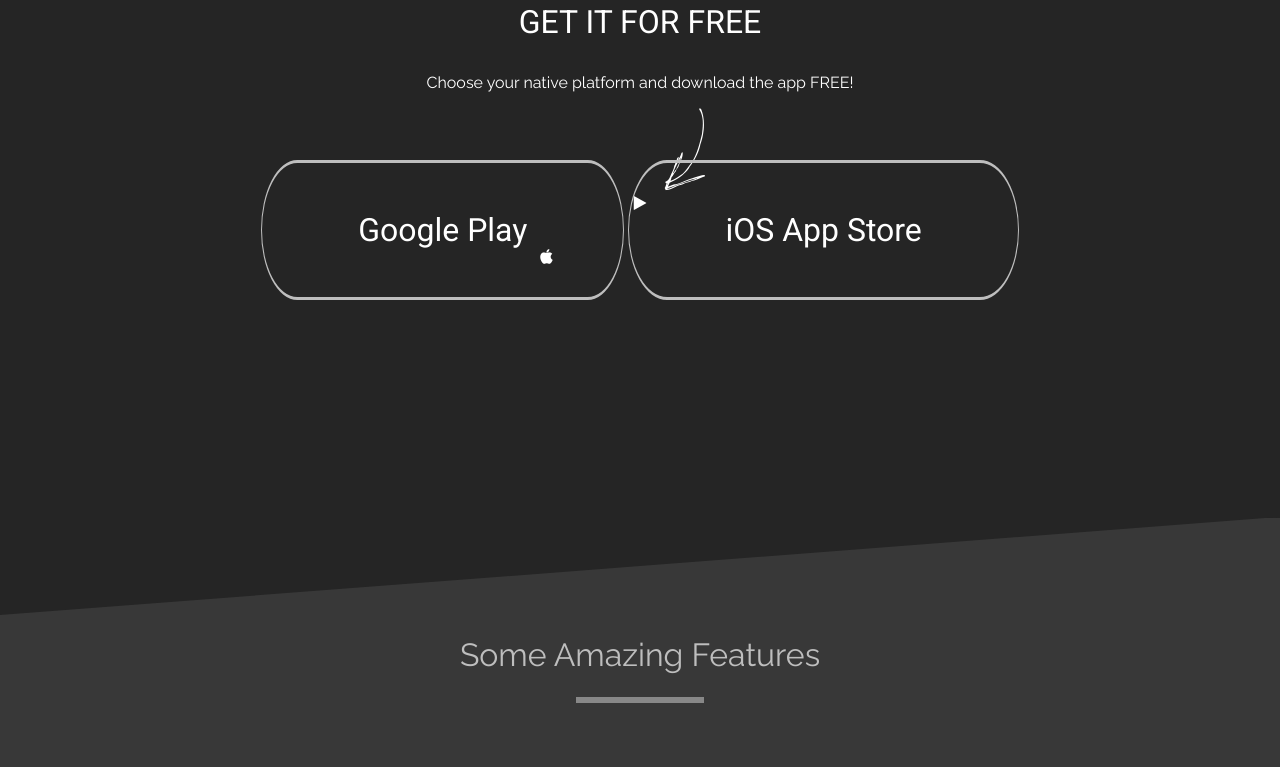
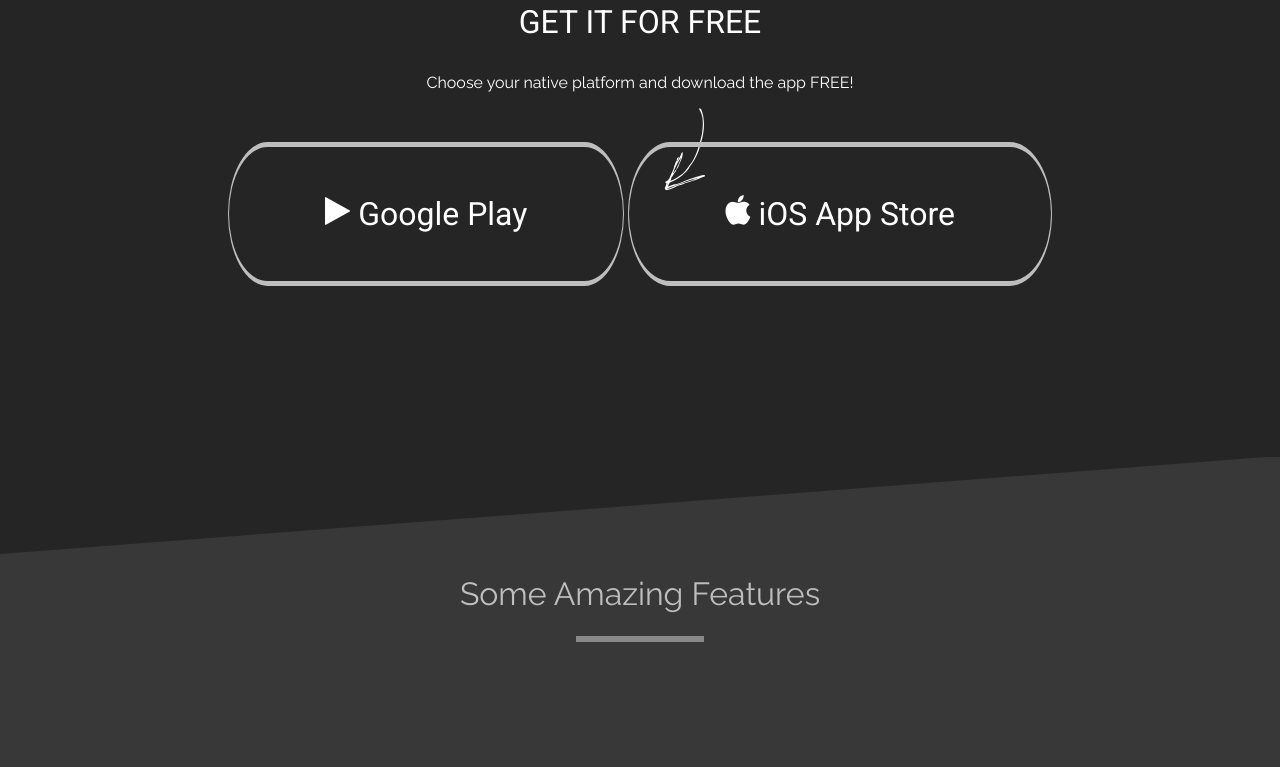
Before and after one commit to srednakun/project_week_one, a website: page public/index.html in a window 1280 px wide. Shown: the part 1720-2487 px from the top of the page. Drawn offline with nearby package versions, Linux system fonts and the light colour scheme; files that its build step writes are made by us from their sources; files whose address does not match are found by name.

Commit message:
fix button style for uniformity

```diff
--- a/public/index.html
+++ b/public/index.html
@@ -49,12 +49,12 @@
       <figure class="home-arrow">
         <img src="./img/vertical-arrow.png" alt="vertical arrow pointing down">
       </figure>
-      <figure class="icon-Googleplay"></figure>
+      <!-- <figure class="icon-Googleplay"></figure> -->
       <ul class="home-google-ios">
-        <li><a class="submit-button" href="https://play.google.com/store?hl=en"><span></span>Google Play</a></li>
-        <li><a class="submit-button" href="http://www.apple.com/itunes/charts/free-apps/"><span></span>iOS App Store</a></li>
+        <li><a class="submit-button" href="https://play.google.com/store?hl=en"><span class="icon-Googleplay"></span>  Google Play</a></li>
+        <li><a class="submit-button" href="http://www.apple.com/itunes/charts/free-apps/"><span class="icon-iOS"></span>  iOS App Store</a></li>
       </ul>
-    <figure class="icon-iOS" style="width: 101px; height: 45px; margin-left: 31em;"></figure>
+    <!-- <figure class="icon-iOS" style="width: 101px; height: 45px; margin-left: 31em;"></figure> -->
     </section>
     <section class="a4-home-bottom">
     <svg class="slant" xmlns="http://www.w3.org/2000/svg" version="1.1" width="100%" height="100" viewBox="0 0 100 102" preserveAspectRatio="none">
--- a/sass/_button.scss
+++ b/sass/_button.scss
@@ -33,8 +33,8 @@
 .submit-button {
   color: $highest-light;
   background-color: transparent;
-  border-top: 3px solid $high-light;
-  border-bottom: 3px solid $high-light;
+  border-top: 5px solid $high-light;
+  border-bottom: 5px solid $high-light;
   border-right: 1px solid $high-light;
   border-left: 1px solid $high-light;
   border-radius: 10%/50%;
@@ -45,8 +45,8 @@
   width: 10em;
   &:hover {
     background-color: $background-B;
-    border-top: 3px solid $contrast-B;
-    border-bottom: 3px solid $contrast-B;
+    border-top: 5px solid $contrast-B;
+    border-bottom: 5px solid $contrast-B;
     border-right: 1px solid $contrast-B;
     border-left: 1px solid $contrast-B;
   }
```
